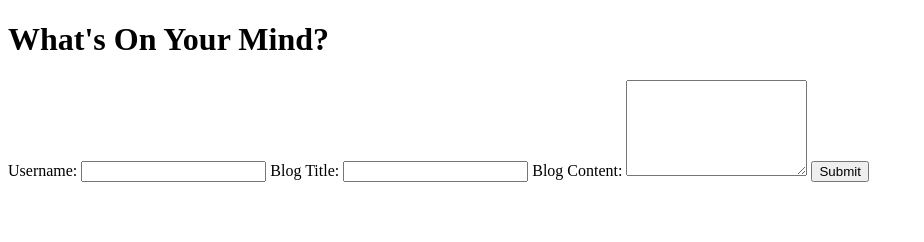
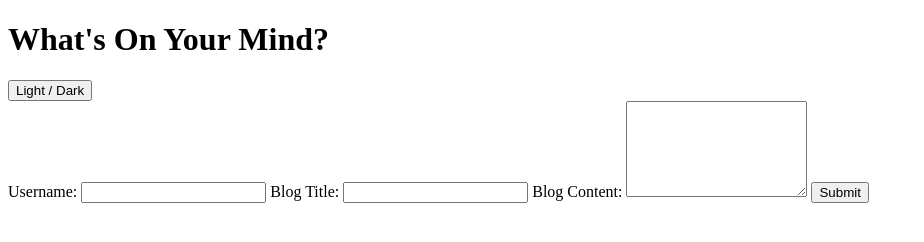
Before and after one commit to ftek00/Challenge-04, a plain HTML site: page index.html in a window 1280 px wide. Shown: the whole page, without its empty margins (0-924 px from the left). Drawn offline with Linux system fonts and the light colour scheme.

Commit message:
added container for toggle button

```diff
--- a/index.html
+++ b/index.html
@@ -10,6 +10,9 @@
     <body>
       <header>
         <h1>What's On Your Mind?</h1>
+        <div class="toggle">
+          <button id="toggleMode">Light / Dark</button>
+        </div>
       </header>
       <form id="blogForm">
         <label for="username">Username:</label>
```
